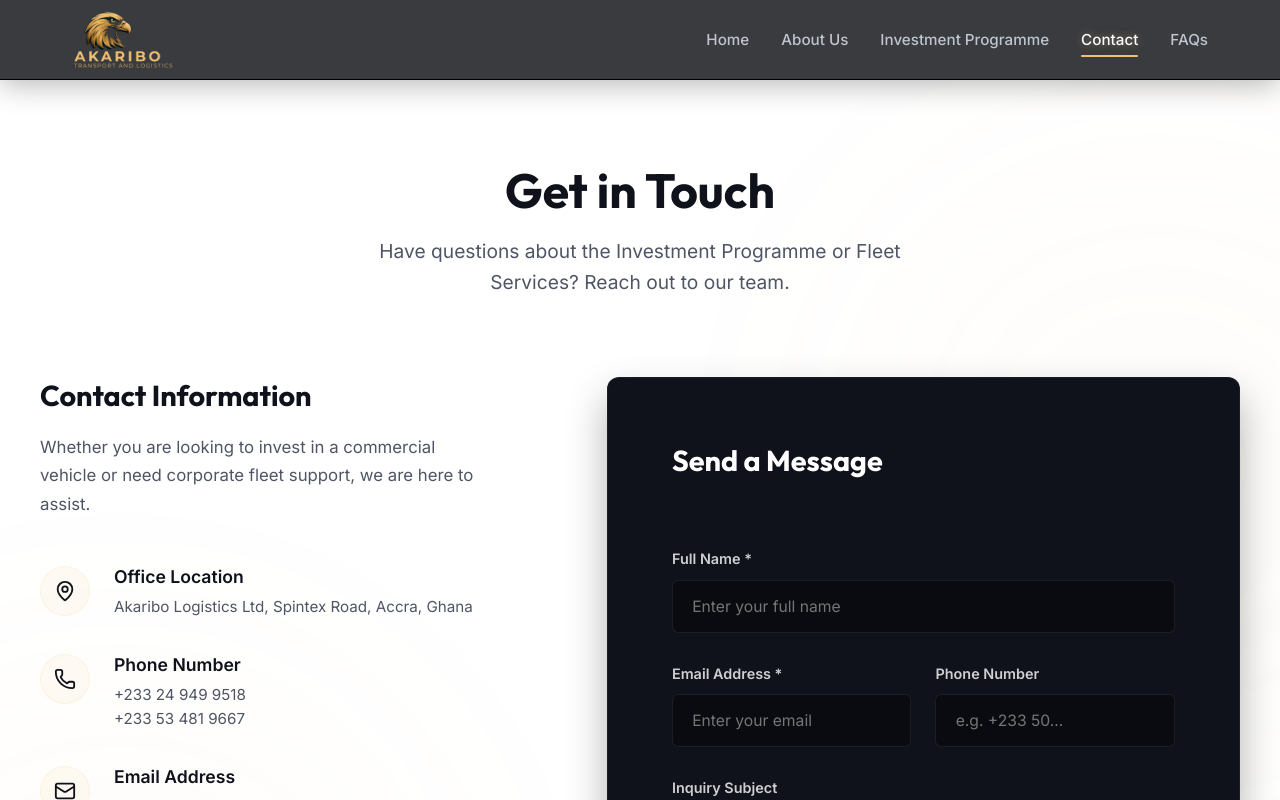
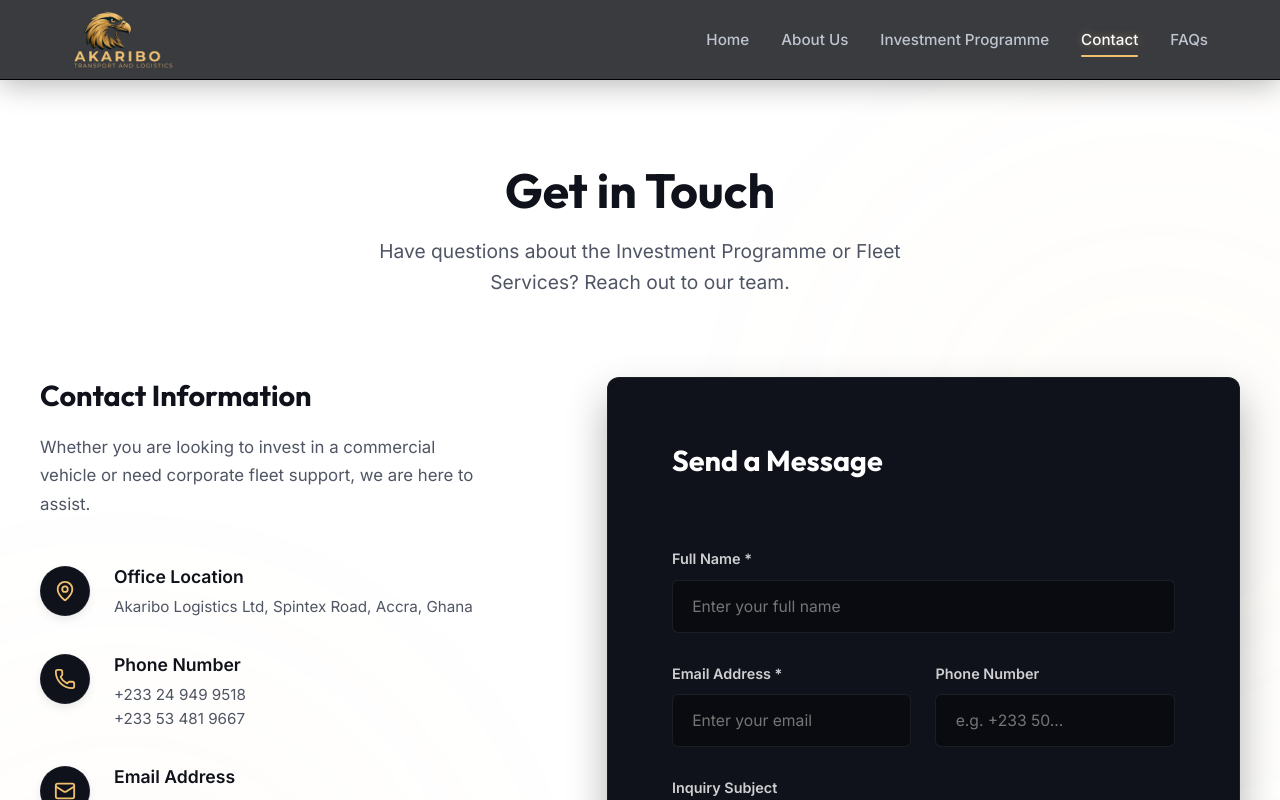
Before and after one commit to Choco246700/Akaribo, a React (Vite) app: page / in a window 1280 px wide. Both pictures are taken after a click on the button "Contact". Shown: the top 800 px of the page. Built offline with nearby package versions, Linux system fonts and the light colour scheme.

Commit message:
Restore details list dark circles and gold icon color

```diff
--- a/src/pages/Contact/Contact.css
+++ b/src/pages/Contact/Contact.css
@@ -104,13 +104,14 @@
   width: 50px;
   height: 50px;
   border-radius: 50%;
-  background-color: rgba(238, 191, 111, 0.08);
-  border: 1px solid rgba(238, 191, 111, 0.15);
+  background-color: hsl(222, 28%, 8%);
+  border: 1px solid rgba(255, 255, 255, 0.05);
   display: flex;
   align-items: center;
   justify-content: center;
-  color: hsl(222, 28%, 8%);
+  color: rgb(238, 191, 111);
   flex-shrink: 0;
+  box-shadow: 0 4px 10px rgba(0, 0, 0, 0.08);
 }
 
 .info-text h3 {
```
